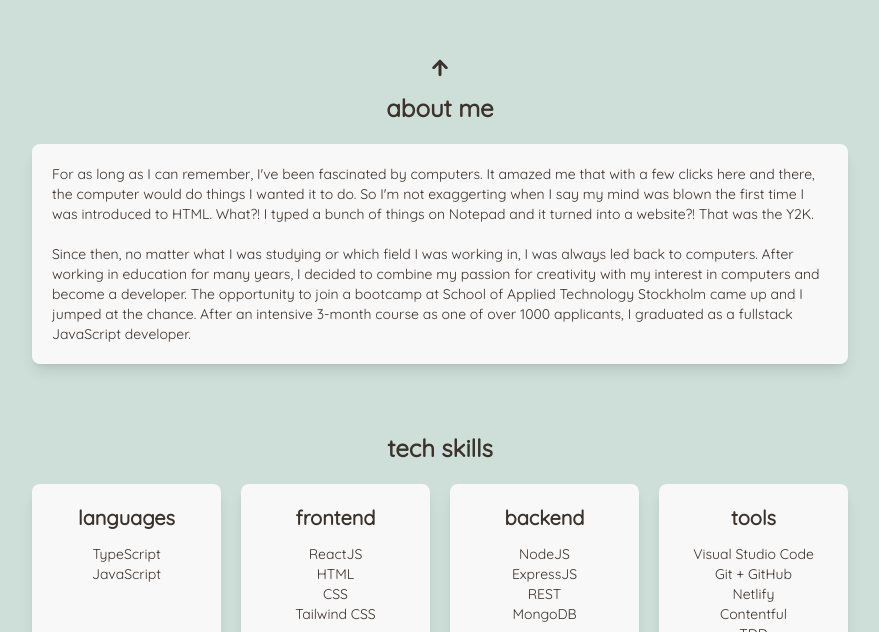
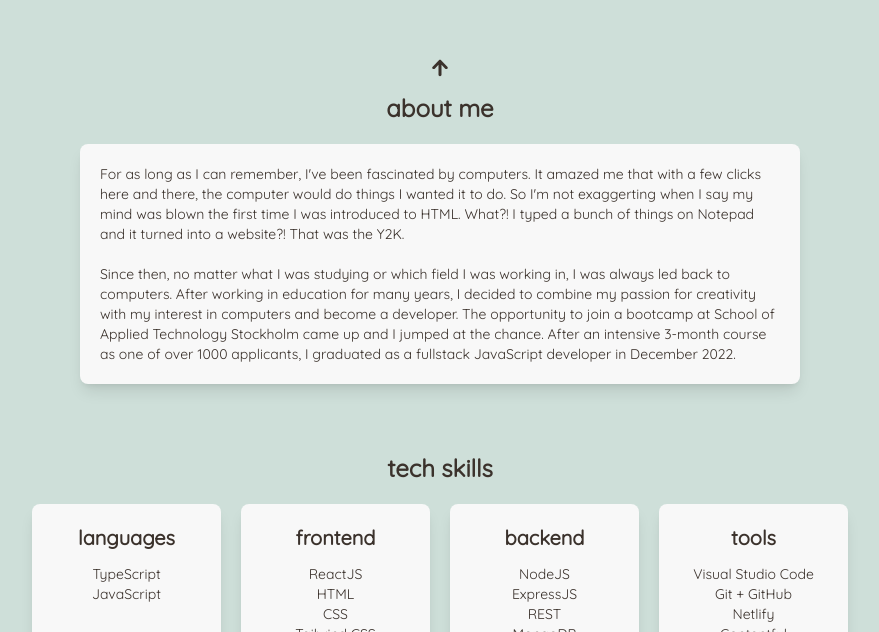
Before and after one commit to claudiacarion/claudiacarion-portfolio, a Next.js app: page / in a window 1280 px wide. Shown: the part 852-1484 px from the top of the page, without its empty margins (200-1079 px from the left). Built offline with nearby package versions, Linux system fonts and the light colour scheme.

Commit message:
text editing

```diff
--- a/src/pages/index.tsx
+++ b/src/pages/index.tsx
@@ -42,7 +42,7 @@ export default function Home(): JSX.Element {
           </div>
         </section>
 
-        <section className="text-one py-12" id='about'>
+        <section className="text-one p-12" id='about'>
         <div className='text-2xl flex justify-center py-3 text-one'>
             <a href="#main"><IoMdArrowRoundUp className='cursor-pointer hover:text-three'/></a>
           </div>
@@ -59,7 +59,7 @@ export default function Home(): JSX.Element {
         Since then, no matter what I was studying or which field I was working in, I was always led back to computers.
         After working in education for many years, I decided to combine my passion for creativity with my interest in computers and become a developer.
         The opportunity to join a bootcamp at <a href="https://www.salt.dev/" className='cursor-pointer hover:text-three'>School of Applied Technology Stockholm</a> came up and I jumped at the chance.
-        After an intensive 3-month course as one of over 1000 applicants, I graduated as a fullstack JavaScript developer.
+        After an intensive 3-month course as one of over 1000 applicants, I graduated as a fullstack JavaScript developer in December 2022.
         </p>
           </div>
           </div>
```
